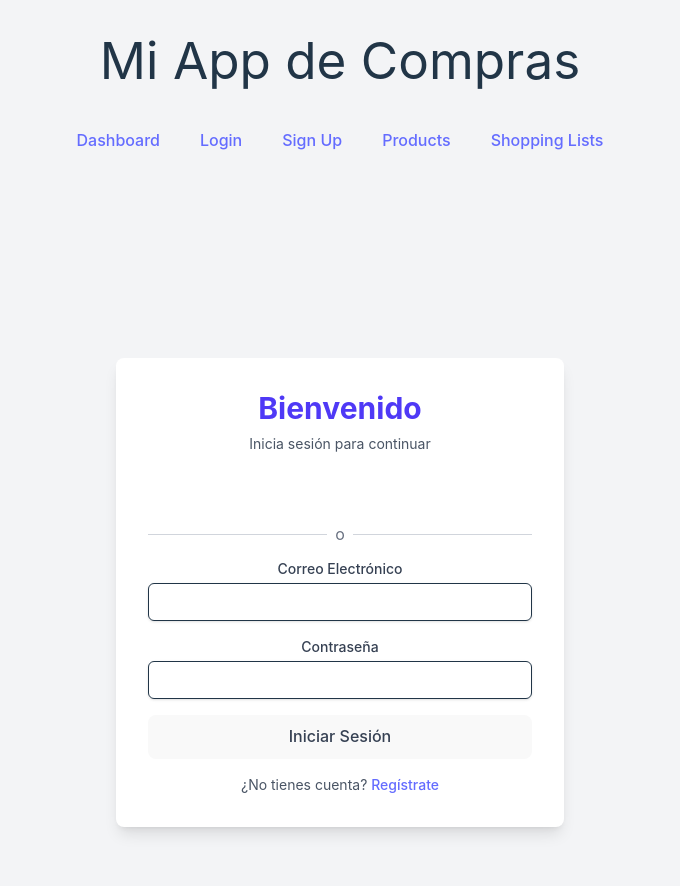
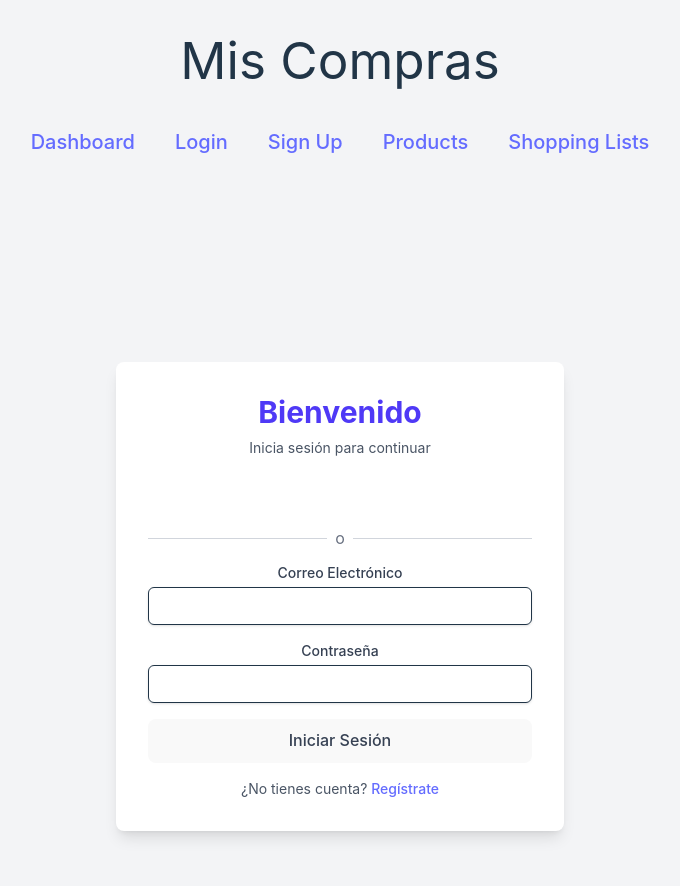
Before and after one commit to estebancastano/shopping-list, a React app: page / in a window 1280 px wide. Shown: the top 886 px of the page, without its empty margins (300-980 px from the left). Built offline with nearby package versions, Linux system fonts and the light colour scheme; the HTML template or start-up script is replaced by a standard one.

Commit message:
add 404 page

```diff
--- a/src/App.tsx
+++ b/src/App.tsx
@@ -6,9 +6,9 @@ const App: React.FC = () => {
   return (
     <div>
       <header>
-        <h1>Mi App de Compras</h1>
+        <h1>Mis Compras</h1>
         <nav>
-          <ul className='flex flex-row gap-10 justify-center mt-10 mb-10'>
+          <ul className='flex flex-row gap-10 justify-center mt-10 mb-10 text-xl'>
             <li><Link to="/dashboard">Dashboard</Link></li>
             <li><Link to="/login">Login</Link></li>
             <li><Link to="/signup">Sign Up</Link></li>
--- a/src/main.tsx
+++ b/src/main.tsx
@@ -14,8 +14,18 @@ import './index.css';
 const router = createBrowserRouter([
   {
     path: '/',
-    element: <App />, // Nuestro layout principal
-    errorElement: <h1>Error 404: Página no encontrada</h1>,
+    element: <App />,
+    errorElement:
+      <div className="flex flex-col h-screen justify-center items-center bg-gray-100">
+        <div className="flex flex-col items-center">
+          <h1 className="text-[120px] font-extrabold text-gray-700">404</h1>
+          <p className="text-2xl font-medium text-gray-600 mb-4">Página No Encontrada</p>
+          <a href="/"
+            className="px-4 py-2 font-medium bg-gray-300 rounded-md hover:bg-indigo-700 transition-all duration-200 ease-in-out">
+            Ir a Inicio
+          </a>
+        </div>
+      </div>,
     children: [
       {
         path: 'dashboard',
@@ -49,7 +59,7 @@ const router = createBrowserRouter([
 createRoot(document.getElementById('root')!).render(
   <StrictMode>
     <GoogleOAuthProvider clientId="442509359948-r4g2d9cb048ikmbeh3mrd73d3h9q0377.apps.googleusercontent.com">
-    <RouterProvider router={router} />
+      <RouterProvider router={router} />
     </GoogleOAuthProvider>
   </StrictMode>,
 )
```
